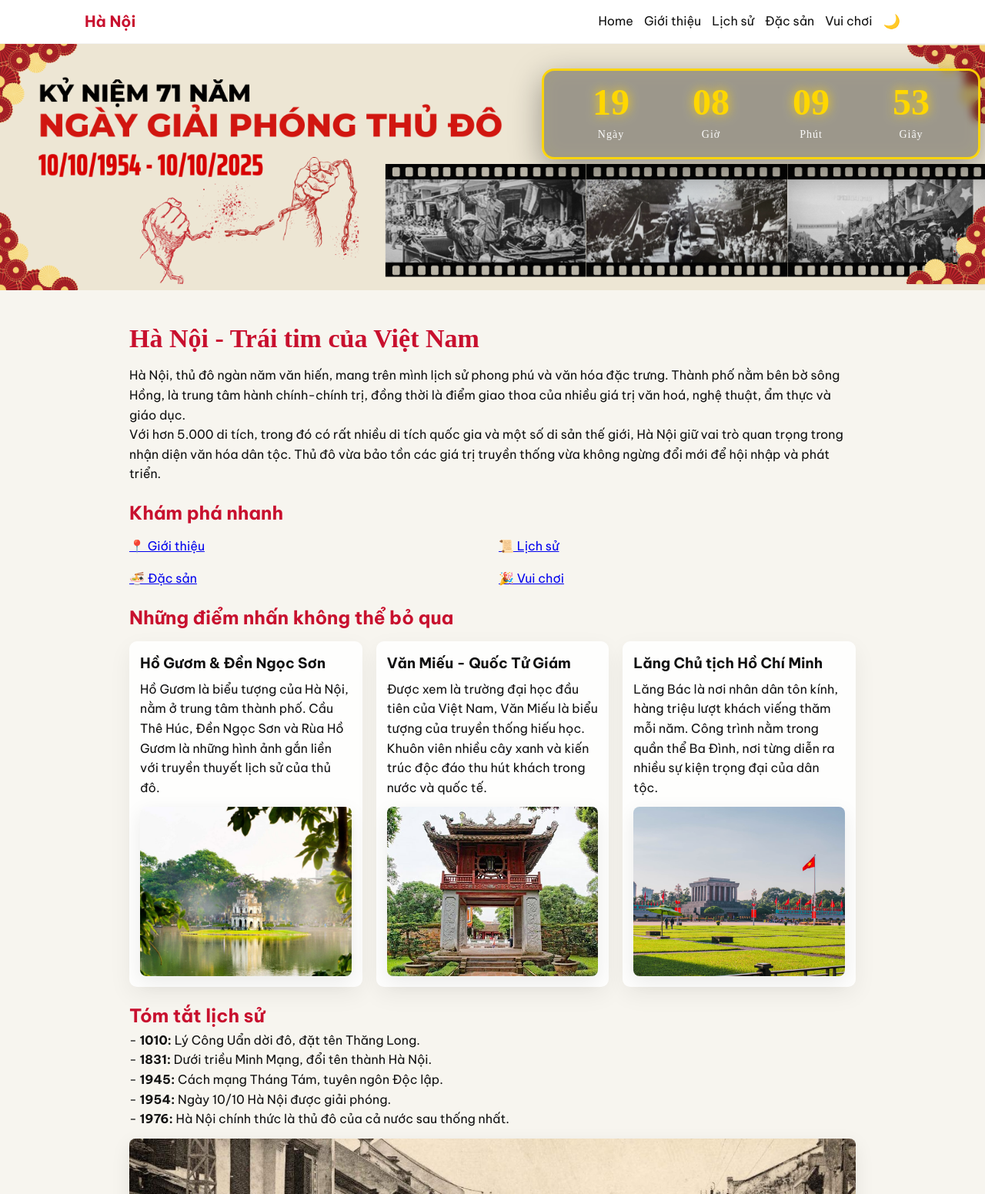
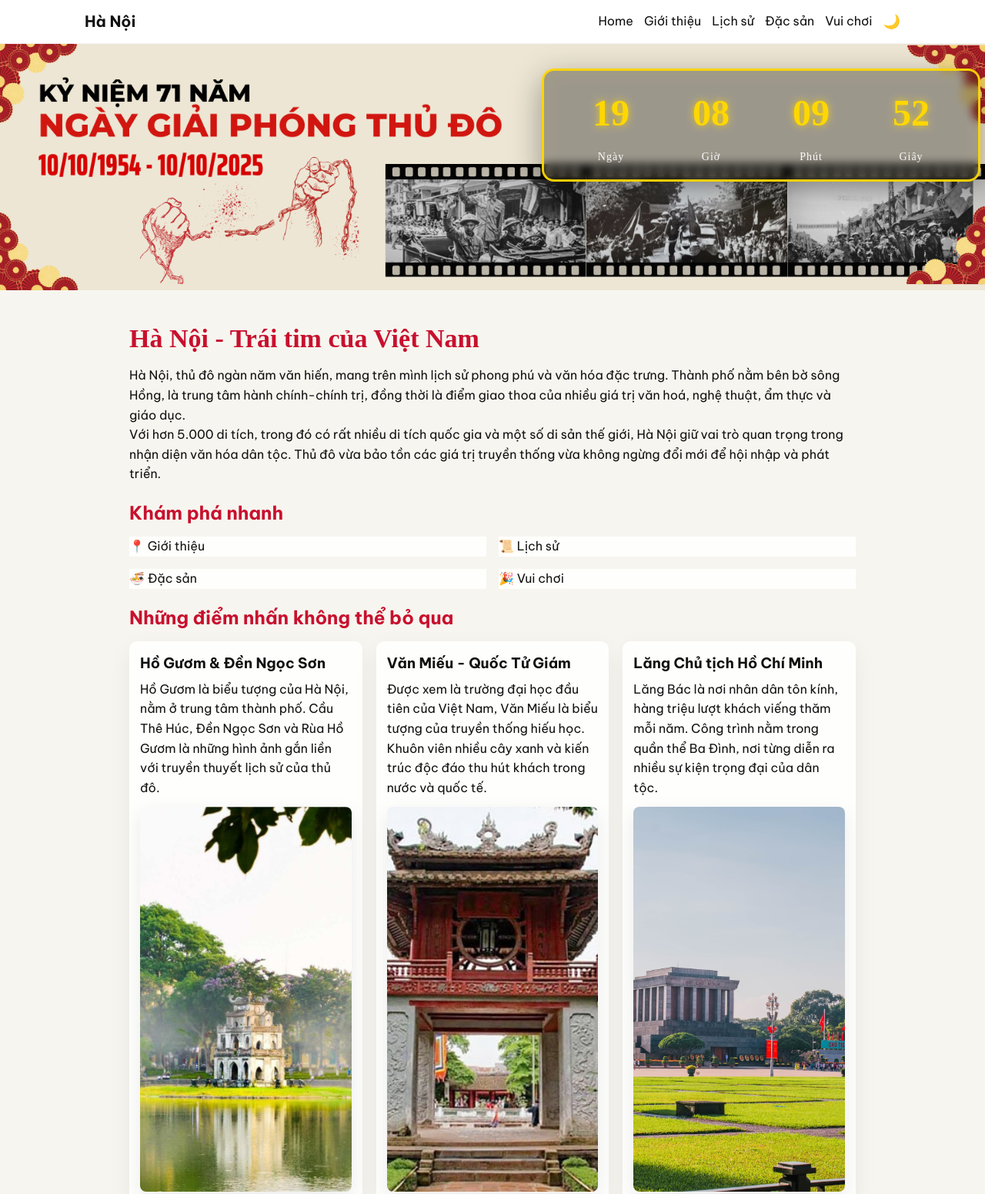
Before and after one commit to eladapham/hanoiwebsite, a plain HTML site: page index.html in a window 1280 px wide. Shown: the top 1551 px of the page at 77% size. Drawn offline with nearby package versions, Linux system fonts and the light colour scheme.

Commit message:
Update style.css

```diff
--- a/style.css
+++ b/style.css
@@ -1,7 +1,7 @@
 /* ---------------------------
    Base variables, fonts, reset
    --------------------------- */
-:root{
+:root {
   --bg: #f7f5ef;
   --text: #111;
   --muted: #666;
@@ -14,9 +14,9 @@
   --countdown-top: 10%;
 }
 
-*{ box-sizing: border-box; margin:0; padding:0; }
-html,body{ height:100%; font-family: "Be Vietnam Pro", sans-serif; }
-body{
+* { box-sizing: border-box; margin:0; padding:0; }
+html, body { height:100%; font-family: "Be Vietnam Pro", sans-serif; }
+body {
   background:var(--bg);
   color:var(--text);
   -webkit-font-smoothing:antialiased;
@@ -25,7 +25,7 @@ body{
 }
 
 /* ---------- Header ---------- */
-.site-header{
+.site-header {
   position: sticky;
   top:0;
   z-index:1000;
@@ -33,7 +33,7 @@ body{
   backdrop-filter: blur(6px);
   border-bottom:1px solid rgba(0,0,0,0.04);
 }
-.nav-container{
+.nav-container {
   max-width:1100px;
   margin:0 auto;
   padding:12px 20px;
@@ -41,16 +41,18 @@ body{
   align-items:center;
   justify-content:space-between;
 }
-.brand{ font-weight:700; color:var(--accent); text-decoration:none; font-size:20px; }
-.main-nav{ display:flex; gap:14px; align-items:center; }
-.main-nav a{ color:var(--text); text-decoration:none; font-weight:500; }
-.main-nav a:hover{ color:var(--accent); }
-.menu-toggle{ display:none; font-size:22px; background:none; border:0; cursor:pointer; }
-#theme-toggle{ background:none; border:0; cursor:pointer; font-size:18px; }
+.brand { font-weight:700; color:var(--accent); text-decoration:none; font-size:20px; }
+.main-nav { display:flex; gap:14px; align-items:center; }
+.main-nav a { color:var(--text); text-decoration:none; font-weight:500; }
+.main-nav a:hover { color:var(--accent); }
 
-/* Hamburger menu style (mobile) */
+.nav-actions { display: flex; align-items: center; gap: 10px; }
+#theme-toggle { background:none; border:0; cursor:pointer; font-size:18px; }
+.menu-toggle { display:none; font-size:22px; background:none; border:0; cursor:pointer; }
+
+/* Mobile menu */
 @media (max-width: 720px){
-  .main-nav{
+  .main-nav {
     display:none;
     flex-direction:column;
     background:var(--card-bg);
@@ -61,17 +63,17 @@ body{
     border-radius:10px;
     box-shadow:0 8px 20px rgba(0,0,0,0.1);
   }
-  .main-nav.show{ display:flex; }
-  .menu-toggle{ display:block; }
+  .main-nav.show { display:flex; }
+  .menu-toggle { display:block; }
 }
 
 /* ---------- Banner + Countdown ---------- */
-.banner{ position:relative; overflow:hidden; }
-.banner-bg{ width:100%; height:auto; display:block; object-fit:cover; max-height:420px; }
-.parallax-layer{ position:absolute; inset:0; pointer-events:none; opacity:0.12; mix-blend-mode:screen; }
+.banner { position:relative; overflow:hidden; }
+.banner-bg { width:100%; height:auto; display:block; object-fit:cover; max-height:420px; }
+.parallax-layer { position:absolute; inset:0; pointer-events:none; opacity:0.12; mix-blend-mode:screen; }
 
 /* Countdown */
-.countdown-timer{
+.countdown-timer {
   position:absolute;
   left: var(--countdown-left);
   top: var(--countdown-top);
@@ -90,7 +92,7 @@ body{
   min-width: 520px;
   justify-content: center;
 }
-.time-box{
+.time-box {
   text-align:center;
   color:var(--neon);
   font-family:"Cinzel Decorative", serif;
@@ -100,26 +102,23 @@ body{
   align-items:center;
   gap:6px;
 }
-.time-box span{
-  display:block;
+.time-box span {
   font-size:48px;
   font-weight:700;
-  line-height:1;
   text-shadow: 0 0 10px rgba(255,215,0,0.95);
 }
-.time-box small{
-  display:block;
+.time-box small {
   font-size:14px;
   color:#fff;
   opacity:0.95;
   letter-spacing:1px;
 }
-@keyframes neonPulse{
-  0%{ transform: translateY(0); text-shadow: 0 0 6px rgba(255,215,0,0.8); }
-  50%{ transform: translateY(-2px); text-shadow: 0 0 18px rgba(255,215,0,0.95); }
-  100%{ transform: translateY(0); text-shadow: 0 0 6px rgba(255,215,0,0.8); }
+@keyframes neonPulse {
+  0%{ transform:translateY(0); text-shadow:0 0 6px rgba(255,215,0,0.8); }
+  50%{ transform:translateY(-2px); text-shadow:0 0 18px rgba(255,215,0,0.95); }
+  100%{ transform:translateY(0); text-shadow:0 0 6px rgba(255,215,0,0.8); }
 }
-.time-box span{ animation: neonPulse 2.2s ease-in-out infinite; }
+.time-box span { animation: neonPulse 2.2s ease-in-out infinite; }
 
 @media (max-width: 900px){
   .countdown-timer{ min-width:420px; padding:14px 24px; }
@@ -154,18 +153,16 @@ h2{ color:var(--accent); margin-top:18px; }
 .content-img{ width:100%; border-radius:8px; display:block; margin-top:12px; transition: transform .45s, box-shadow .35s; }
 .content-img:hover{ transform:translateY(-6px); box-shadow:0 20px 40px rgba(0,0,0,0.14); }
 
-/* Fixed image size for uniformity */
-.fixed-img{
-  height:220px;
-  object-fit:cover;
-  width:100%;
-  border-radius:8px;
-  box-shadow:0 8px 26px rgba(0,0,0,0.08);
-}
+/* Fixed image size */
+.fixed-img{ height:220px; object-fit:cover; width:100%; border-radius:8px; box-shadow:0 8px 26px rgba(0,0,0,0.08); }
 
-/* Responsive highlights grid */
+/* Responsive */
 @media (max-width:720px){
   .grid-3{ grid-template-columns: 1fr; }
+  .content-img{ height:180px; }
+}
+@media (min-width:721px){
+  .content-img{ height:500px; }
 }
 
 /* lists */
@@ -183,23 +180,23 @@ footer{ background:transparent; padding:24px 0; color:var(--muted); text-align:c
   margin: 18px 0 28px;
   box-shadow: 0 8px 22px rgba(0,0,0,0.06);
 }
-.quick-links h2 { margin: 0 0 10px; font-size: 18px; font-weight: 600; color: var(--accent); text-align: left; }
-.quick-links ul { list-style: none; display: flex; flex-wrap: wrap; gap: 8px 16px; }
+.quick-links h2 { margin:0 0 10px; font-size:18px; font-weight:600; color:var(--accent); text-align:left; }
+.quick-links ul { list-style:none; display:flex; flex-wrap:wrap; gap:8px 16px; }
 .quick-links a {
   display:inline-block; padding:6px 10px; border-radius:6px;
   background: rgba(200,16,46,0.08); color: var(--accent);
   font-size:14px; font-weight:500; text-decoration:none;
 }
-.quick-links a:hover { background: var(--accent); color: #fff; }
+.quick-links a:hover { background: var(--accent); color:#fff; }
 
 /* ---------- Calendar ---------- */
 .calendar {
-  margin: 40px auto;
-  max-width: 600px;
+  margin:40px auto;
+  max-width:600px;
   background: var(--card-bg);
-  padding: 20px;
-  border-radius: 12px;
-  box-shadow: 0 8px 24px rgba(0,0,0,0.08);
+  padding:20px;
+  border-radius:12px;
+  box-shadow:0 8px 24px rgba(0,0,0,0.08);
 }
 .calendar h2 { text-align:center; margin-bottom:16px; color:var(--accent); }
 .calendar table { width:100%; border-collapse:collapse; }
@@ -207,7 +204,7 @@ footer{ background:transparent; padding:24px 0; color:var(--muted); text-align:c
 .calendar tr.highlight { background: rgba(200,16,46,0.15); font-weight:700; color: var(--accent); }
 
 /* ---------- Dark mode ---------- */
-body.dark{
+body.dark {
   --bg:#121212;
   --text:#f5f5f5;
   --muted:#a1a1aa;
@@ -215,8 +212,17 @@ body.dark{
   --accent: #ef4444;
   --neon: #f87171;
 }
-body.dark .site-header{
-  background: rgba(18,18,18,0.95);
-  border-bottom:none;
+body.dark .site-header{ background: rgba(18,18,18,0.95); border-bottom:none; }
+body.dark footer{ border-top:none; }
+
+/* Links */
+a, a:link, a:visited, a:active { color:var(--text); text-decoration:none; }
+a:hover { color:var(--accent); text-decoration:none; }
+
+/* Quick card */
+.quick-card {
+  color:#9b9809;
+  background:var(--card-bg);
+  text-decoration:none;
 }
-body.dark footer{ border-top:none; }
+.quick-card:hover { color:#d30a0a; }
```
